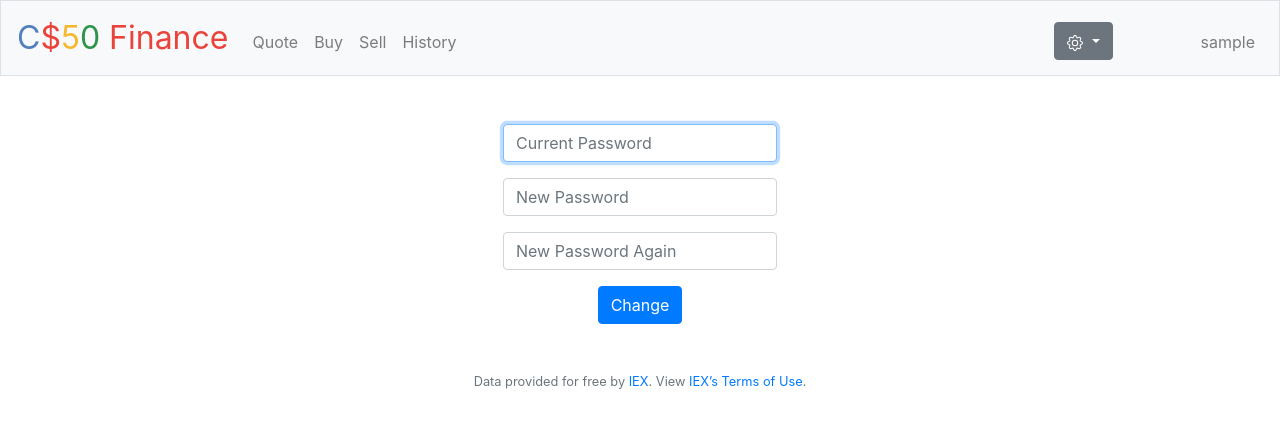
After one commit to theSeifHub/cs50x-pset8-webtrack, a Flask app: page /change_pw in a window 1280 px wide. The commit adds this page. Shown: the top 428 px of the page. Run offline with Flask 2, Linux system fonts and the light colour scheme; a user stored in the database is signed in; tables that the repository leaves empty hold one stand-in row (values such as "Sample post"); some libraries are stand-ins or nearby versions.

Commit message:
Implemented Change password
restricted new username registration to 10 characters

```diff
--- a/app.py
+++ b/app.py
@@ -271,6 +271,9 @@ def register():
         # Ensure username was submitted
         if not request.form.get("username"):
             return apology("must provide username", 403)
+        # Ensure username length is at max 10 chracters
+        if not len(request.form.get("username")) <= 10:
+            return apology("max 10 characters", "long username")
         # Ensure password was submitted
         elif not request.form.get("password"):
             return apology("must provide password", 403)
@@ -368,6 +371,45 @@ def sell():
 
 
 """
+Change Password
+============================================
+"""
+
+
+@app.route("/change_pw", methods=["GET", "POST"])
+def change_pw():
+    user_id = session.get("user_id")
+    username = db.execute(
+        "SELECT username FROM users WHERE id = :uid", uid=user_id)[0]["username"]
+
+    if request.method == "POST":
+        # Ensure current password was submitted
+        if not request.form.get("old-password"):
+            return apology("Incorrect password", 403)
+        # Ensure a new password is provided
+        elif not request.form.get("new-password"):
+            return apology("must provide password", 403)
+        # Ensure both new password entries match
+        elif not request.form.get("confirmation") or request.form.get("confirmation") != request.form.get("new-password"):
+            return apology("New passwords don't match", 403)
+        #  Ensure current password matches the db
+        old_password = db.execute(
+            "SELECT hash FROM users WHERE id = :uid", uid=user_id)[0]["hash"]
+        if not check_password_hash(old_password, request.form.get("old-password")):
+            return apology("Incorrect password", 403)
+
+        # Change password in db
+        db.execute("UPDATE users SET hash = :new_hash WHERE id = :uid",
+                   uid=user_id, new_hash=generate_password_hash(request.form.get("new-password")))
+        flash('Password changed successfully')
+        return redirect("/")
+
+    # If method = GET
+    else:
+        return render_template("change_pw.html", user=username)
+
+
+"""
 Handle error
 ============================================
 """
--- /dev/null
+++ b/templates/change_pw.html
@@ -0,0 +1,20 @@
+{% extends "layout.html" %}
+
+{% block title %}
+	Settings - Change Password
+{% endblock %}
+
+{% block main %}
+<form action="/change_pw" method="POST">
+	<div class="form-group">
+		<input class="form-control" type="password" name="old-password" placeholder="Current Password" required autofocus />
+	</div>
+	<div class="form-group">
+		<input class="form-control" type="password" name="new-password" placeholder="New Password" required />
+	</div>
+	<div class="form-group">
+		<input class="form-control" type="password" name="confirmation" placeholder="New Password Again" required />
+	</div>
+	<button class="btn btn-primary" type="submit">Change</button>
+</form>
+{% endblock %}
--- a/templates/layout.html
+++ b/templates/layout.html
@@ -22,11 +22,11 @@
 	</head>
 
 	<body>
-		<nav class="navbar navbar-expand-sm navbar-light bg-light border">
-			<a class="navbar-brand" href="/"
-				><span class="blue">C</span><span class="red">$</span><span class="yellow">5</span><span class="green">0</span>
-				<span class="red">Finance</span></a
-			>
+		<nav class="navbar navbar-expand-md navbar-light bg-light border">
+			<a class="navbar-brand" href="/">
+				<span class="blue">C</span><span class="red">$</span><span class="yellow">5</span><span class="green">0</span>
+				<span class="red">Finance</span>
+			</a>
 			<button
 				aria-controls="navbar"
 				aria-expanded="false"
@@ -47,8 +47,20 @@
 					<li class="nav-item"><a class="nav-link" href="/history">History</a></li>
 				</ul>
 				<ul class="navbar-nav ml-auto mt-2">
-					<li class="nav-item"><a class="nav-link text-success font-weight-bold" href="/">{{ user }}</a></li>
-					<li class="nav-item"><a class="nav-link" href="/logout">Log Out</a></li>
+					<li class="nav-item dropdown" style="margin-right: 80px;">
+						<button class="btn btn-secondary dropdown-toggle" type="button" title="Settings" id="dropdownMenuButton" data-toggle="dropdown" aria-haspopup="true" aria-expanded="false">
+    						<svg width="1em" height="1em" viewBox="0 0 16 16" class="bi bi-gear" fill="currentColor" xmlns="http://www.w3.org/2000/svg">
+  								<path fill-rule="evenodd" d="M8.837 1.626c-.246-.835-1.428-.835-1.674 0l-.094.319A1.873 1.873 0 0 1 4.377 3.06l-.292-.16c-.764-.415-1.6.42-1.184 1.185l.159.292a1.873 1.873 0 0 1-1.115 2.692l-.319.094c-.835.246-.835 1.428 0 1.674l.319.094a1.873 1.873 0 0 1 1.115 2.693l-.16.291c-.415.764.42 1.6 1.185 1.184l.292-.159a1.873 1.873 0 0 1 2.692 1.116l.094.318c.246.835 1.428.835 1.674 0l.094-.319a1.873 1.873 0 0 1 2.693-1.115l.291.16c.764.415 1.6-.42 1.184-1.185l-.159-.291a1.873 1.873 0 0 1 1.116-2.693l.318-.094c.835-.246.835-1.428 0-1.674l-.319-.094a1.873 1.873 0 0 1-1.115-2.692l.16-.292c.415-.764-.42-1.6-1.185-1.184l-.291.159A1.873 1.873 0 0 1 8.93 1.945l-.094-.319zm-2.633-.283c.527-1.79 3.065-1.79 3.592 0l.094.319a.873.873 0 0 0 1.255.52l.292-.16c1.64-.892 3.434.901 2.54 2.541l-.159.292a.873.873 0 0 0 .52 1.255l.319.094c1.79.527 1.79 3.065 0 3.592l-.319.094a.873.873 0 0 0-.52 1.255l.16.292c.893 1.64-.902 3.434-2.541 2.54l-.292-.159a.873.873 0 0 0-1.255.52l-.094.319c-.527 1.79-3.065 1.79-3.592 0l-.094-.319a.873.873 0 0 0-1.255-.52l-.292.16c-1.64.893-3.433-.902-2.54-2.541l.159-.292a.873.873 0 0 0-.52-1.255l-.319-.094c-1.79-.527-1.79-3.065 0-3.592l.319-.094a.873.873 0 0 0 .52-1.255l-.16-.292c-.892-1.64.902-3.433 2.541-2.54l.292.159a.873.873 0 0 0 1.255-.52l.094-.319z"/>
+  								<path fill-rule="evenodd" d="M8 5.754a2.246 2.246 0 1 0 0 4.492 2.246 2.246 0 0 0 0-4.492zM4.754 8a3.246 3.246 0 1 1 6.492 0 3.246 3.246 0 0 1-6.492 0z"/>
+							</svg>
+  						</button>
+  						<div class="dropdown-menu" aria-labelledby="dropdownMenuButton">
+    						<a class="dropdown-item" href="/change_pw">Change password</a>
+    						<a class="dropdown-item  disabled" href="/add_funds">Add funds</a>
+    						<a class="dropdown-item" href="/logout">Log Out</a>
+  						</div>
+					</li>
+					<li class="nav-item"><a class="nav-link" href="/">{{ user }}</a></li>
 				</ul>
 				{% else %}
 				<ul class="navbar-nav ml-auto mt-2">
--- a/templates/register.html
+++ b/templates/register.html
@@ -12,6 +12,7 @@
 			type="text"
 			name="username"
 			placeholder="Enter Username"
+			maxlength="10"
 			required
 			autocomplete="off"
 			autofocus
```
